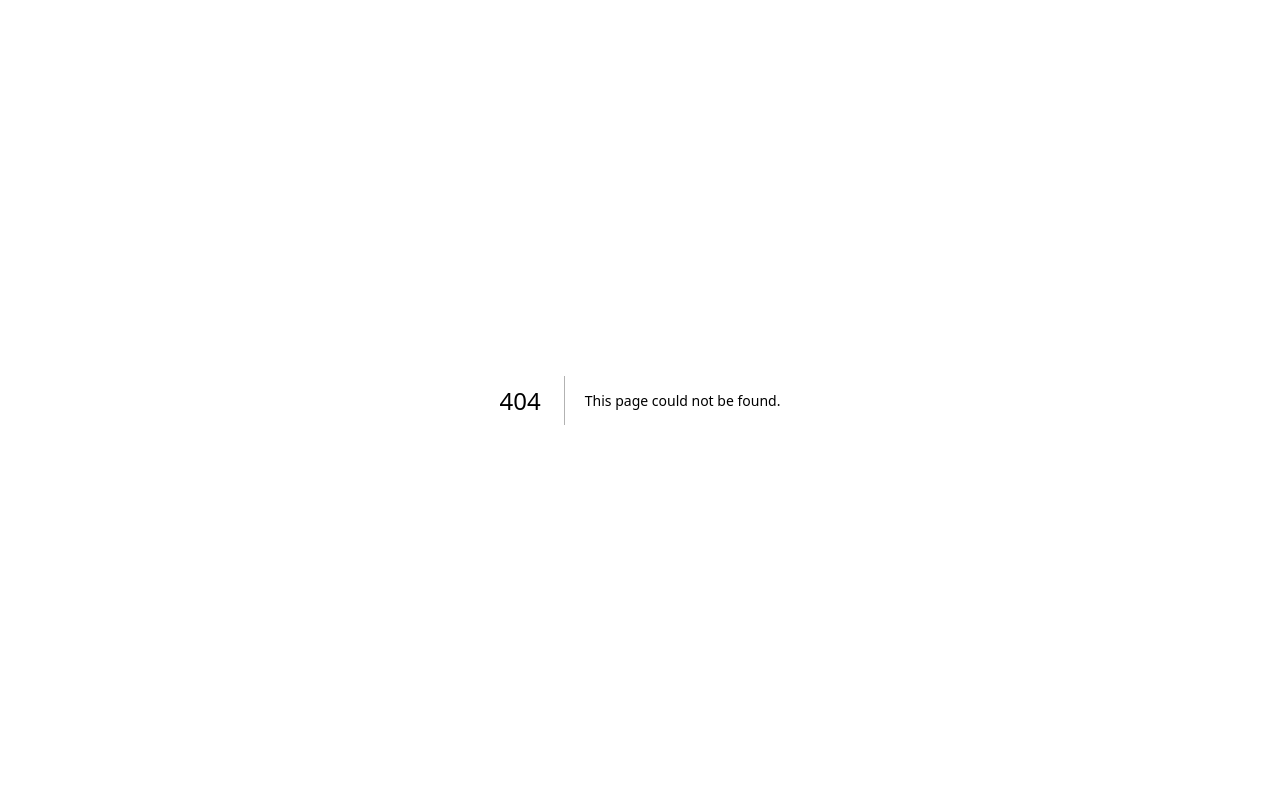
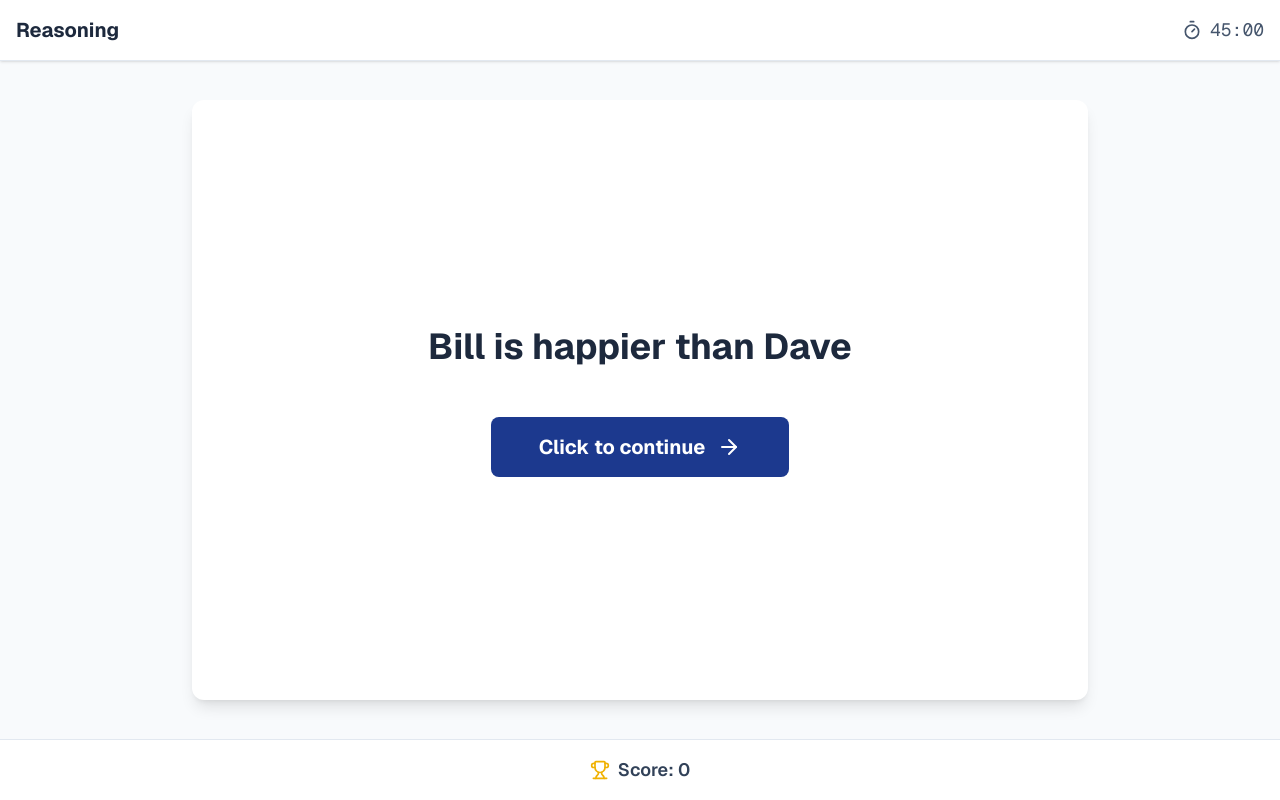
Before and after one commit to Brikita/Aptitude-Tests, a Next.js app: page /reasoning in a window 1280 px wide. Before the commit this address had no page. Built offline with nearby package versions, Linux system fonts and the light colour scheme.

Commit message:
Add ReasoningPage component with question generation and scoring logic

```diff
--- /dev/null
+++ b/src/app/reasoning/page.tsx
@@ -0,0 +1,83 @@
+"use client";
+
+import React, { useState, useEffect } from "react";
+import { TaskLayout } from "@/components/TaskLayout";
+import { useGameStore } from "@/store/useGameStore";
+import {
+  generateReasoningQuestion,
+  ReasoningQuestion,
+} from "@/utils/reasoningLogic";
+import { ArrowRight } from "lucide-react";
+
+export default function ReasoningPage() {
+  const { incrementScore, decrementScore, setCurrentTask } = useGameStore();
+  const [currentQ, setCurrentQ] = useState<ReasoningQuestion | null>(null);
+  const [step, setStep] = useState<"statement" | "question">("statement");
+
+  useEffect(() => {
+    setCurrentTask("reasoning");
+    loadNewQuestion();
+    // eslint-disable-next-line react-hooks/exhaustive-deps
+  }, []);
+
+  const loadNewQuestion = () => {
+    setCurrentQ(generateReasoningQuestion());
+    setStep("statement");
+  };
+
+  const handleContinue = () => {
+    setStep("question");
+  };
+
+  const handleAnswer = (answer: string) => {
+    if (!currentQ) return;
+
+    if (answer === currentQ.correctAnswer) {
+      incrementScore(1);
+    } else {
+      decrementScore(1);
+    }
+    loadNewQuestion();
+  };
+
+  if (!currentQ) return null;
+
+  return (
+    <TaskLayout title="Reasoning">
+      <div className="flex-1 flex flex-col items-center justify-center w-full max-w-2xl mx-auto">
+        {step === "statement" && (
+          <div className="text-center animate-in fade-in zoom-in duration-300">
+            <h2 className="text-4xl font-bold text-slate-800 mb-12 leading-tight">
+              {currentQ.statement}
+            </h2>
+            <button
+              onClick={handleContinue}
+              className="bg-blue-900 hover:bg-blue-800 text-white text-xl font-bold py-4 px-12 rounded-lg transition-all transform hover:scale-105 active:scale-95 flex items-center gap-3 mx-auto"
+            >
+              Click to continue <ArrowRight className="w-6 h-6" />
+            </button>
+          </div>
+        )}
+
+        {step === "question" && (
+          <div className="text-center w-full animate-in fade-in slide-in-from-bottom-4 duration-300">
+            <h2 className="text-4xl font-bold text-slate-800 mb-12">
+              {currentQ.question}
+            </h2>
+            <div className="grid grid-cols-2 gap-8">
+              {currentQ.options.map((option) => (
+                <button
+                  key={option}
+                  onClick={() => handleAnswer(option)}
+                  className="bg-white border-2 border-blue-900 text-blue-900 hover:bg-blue-50 text-3xl font-bold py-8 px-4 rounded-xl transition-all transform hover:scale-105 active:scale-95 shadow-md hover:shadow-lg"
+                >
+                  {option}
+                </button>
+              ))}
+            </div>
+          </div>
+        )}
+      </div>
+    </TaskLayout>
+  );
+}
```
